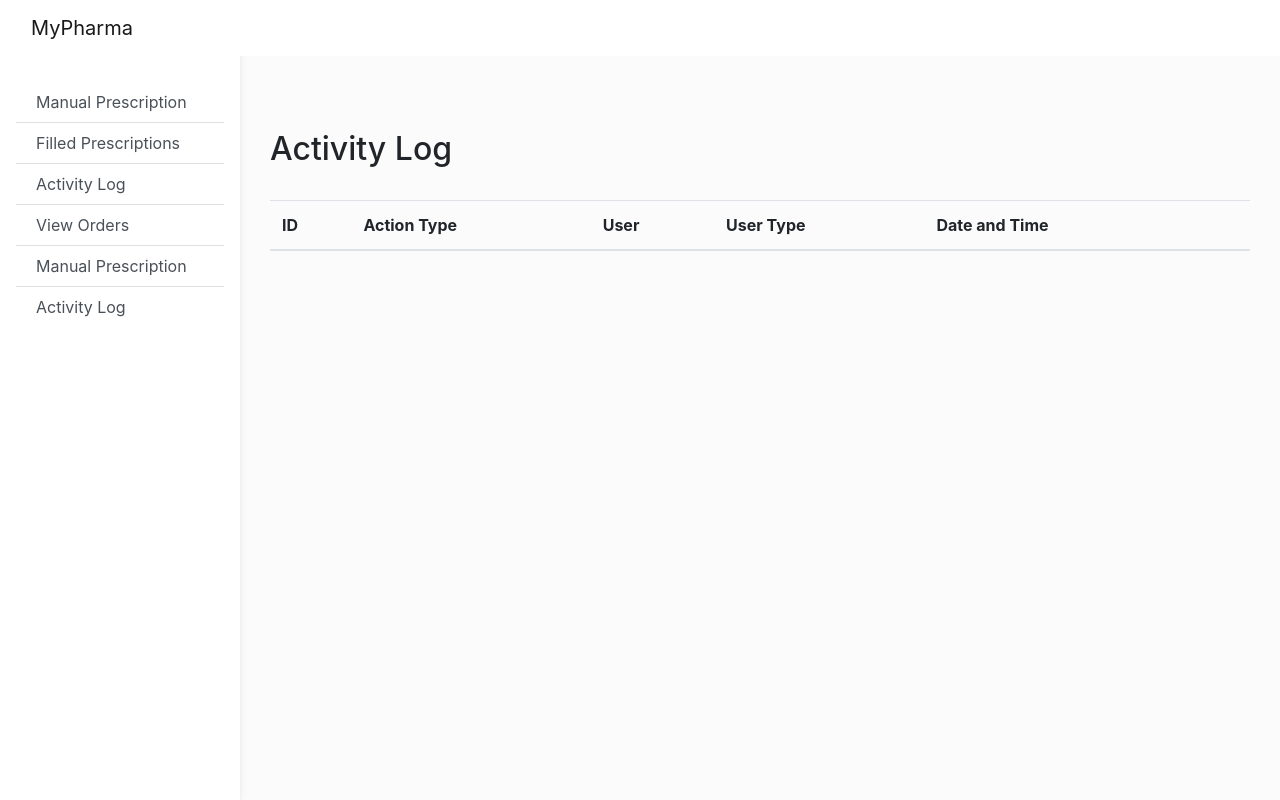
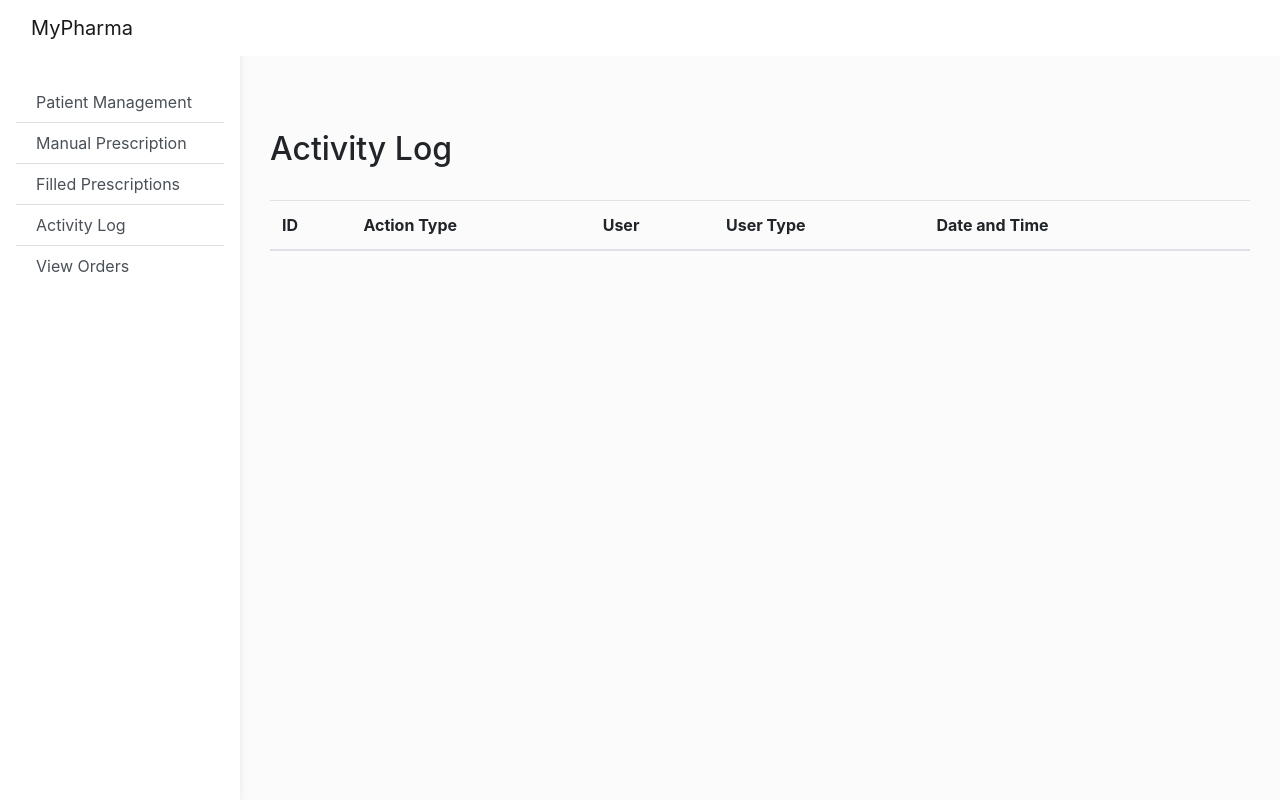
Before and after one commit to CougarBellinger/SFWE403-503-Project, a Django app: page /pharmacymanager/activity_log/ in a window 1280 px wide. Run offline with Django 4.2, Linux system fonts and the light colour scheme; lists and menus that the app fills with data are empty; parts of the project's set-up code (start-up, migrations or seed data) failed here and were passed over; some libraries are stand-ins or nearby versions.

Commit message:
corrected base.html for user type access

```diff
--- a/MyPharma/templates/base.html
+++ b/MyPharma/templates/base.html
@@ -14,20 +14,15 @@
         <nav id="sidebarMenu" class="collapse d-lg-block sidebar collapse bg-white">
             <div class="position-sticky">
                 <div class="list-group list-group-flush mx-3 mt-4">
+
+                    {% comment %} Pharmacy Manager {% endcomment %}
                     {% if user.user_type == '1' %}
                         <a href="{% url 'manager_home' %}" class="list-group-item list-group-item-action py-2 ripple" aria-current="true">
                             <i class="fas fa-tachometer-alt fa-fw me-3"></i><span>Main Dashboard</span>
                         </a>
 
-                        <!-- Other links for manager -->
-                    {% elif user.user_type == '2' %}
-
-
                         <a href="{% url 'user_management' %}" class="list-group-item list-group-item-action py-2 ripple">
                             <i class="fas fa-users fa-fw me-3"></i><span>Users Management</span>
-                        </a>
-                        <a href="{% url 'patient_management' %}" class="list-group-item list-group-item-action py-2 ripple">
-                            <i class="fas fa-chart-area fa-fw me-3"></i><span>Patient Management</span>
                         </a>
 
                         <a href="{% url 'all_medications_view' %}" class="list-group-item list-group-item-action py-2 ripple">
@@ -42,6 +37,15 @@
                             <i class="fas fa-chart-area fa-fw me-3"></i><span>Low Inventory</span>
                         </a>
 
+
+                    {% endif %}
+
+                    {% comment %} Pharmacy Technician {% endcomment %}
+                    {% if user.user_type == '2' %}
+                        <a href="#" class="list-group-item list-group-item-action py-2 ripple" aria-current="true">
+                            <i class="fas fa-tachometer-alt fa-fw me-3"></i><span>Developing</span>
+                        </a>
+
                         <a href="{% url 'sign_prescriptions' %}" class="list-group-item list-group-item-action py-2 ripple">
                             <i class="fas fa-chart-area fa-fw me-3"></i><span>Sign Prescriptions</span>
                         </a>
@@ -51,25 +55,11 @@
                         </a>
                     {% endif %}
 
-                    {% comment %} Pharmacy Technician {% endcomment %}
-                    {% if user.user_type == '2' %}
-
-                        <a href="#" class="list-group-item list-group-item-action py-2 ripple" aria-current="true">
-                            <i class="fas fa-tachometer-alt fa-fw me-3"></i><span>Developing</span>
-                        </a>
-                        <!-- Other links for technician -->
-                    {% elif user.user_type == '3' %}
+                    {% comment %} Pharmacist {% endcomment %}
+                    {% if user.user_type == '3' %}
                         <a href="{% url 'unfilled_prescriptions' %}" class="list-group-item list-group-item-action py-2 ripple" aria-current="true">
                             <i class="fas fa-tachometer-alt fa-fw me-3"></i><span>Fill Prescription</span>
                         </a>
-
-                        <!-- Other links for pharmacist -->
-                    {% elif user.user_type == '4' %}
-                        <a href="{% url 'view_orders' %}" class="list-group-item list-group-item-action py-2 ripple">
-                            <i class="fas fa-box fa-fw me-3"></i><span>View Orders</span>
-                        </a>
-                        <!-- Other links for cashier -->
-
                     {% endif %}
 
                     {% comment %} Cashier {% endcomment %}
@@ -79,6 +69,11 @@
 
                     {% comment %} All Pharmacy Personnel {% endcomment %}
                     {% if user.user_type != '6' %}
+
+                        <a href="{% url 'patient_management' %}" class="list-group-item list-group-item-action py-2 ripple">
+                            <i class="fas fa-chart-area fa-fw me-3"></i><span>Patient Management</span>
+                        </a>
+
                         <a href="{% url 'manual_prescription' %}" class="list-group-item list-group-item-action py-2 ripple" aria-current="true">
                             <i class="fas fa-tachometer-alt fa-fw me-3"></i><span>Manual Prescription</span>
                         </a>
@@ -94,15 +89,9 @@
                         <a href="{% url 'view_orders' %}" class="list-group-item list-group-item-action py-2 ripple">
                             <i class="fas fa-box fa-fw me-3"></i><span>View Orders</span>
                         </a> <!-- Added View Orders button -->
+                    {% endif %}
 
-                    {% endif %}
-                    <!-- Common links for all users -->
-                    <a href="{% url 'manual_prescription' %}" class="list-group-item list-group-item-action py-2 ripple" aria-current="true">
-                        <i class="fas fa-tachometer-alt fa-fw me-3"></i><span>Manual Prescription </span>
-                    </a>
-                    <a href="{% url 'activity_log' %}" class="list-group-item list-group-item-action py-2 ripple">
-                        <i class="fas fa-chart-area fa-fw me-3"></i><span>Activity Log</span>
-                    </a>
+
                 </div>
             </div>
         </nav>
```
